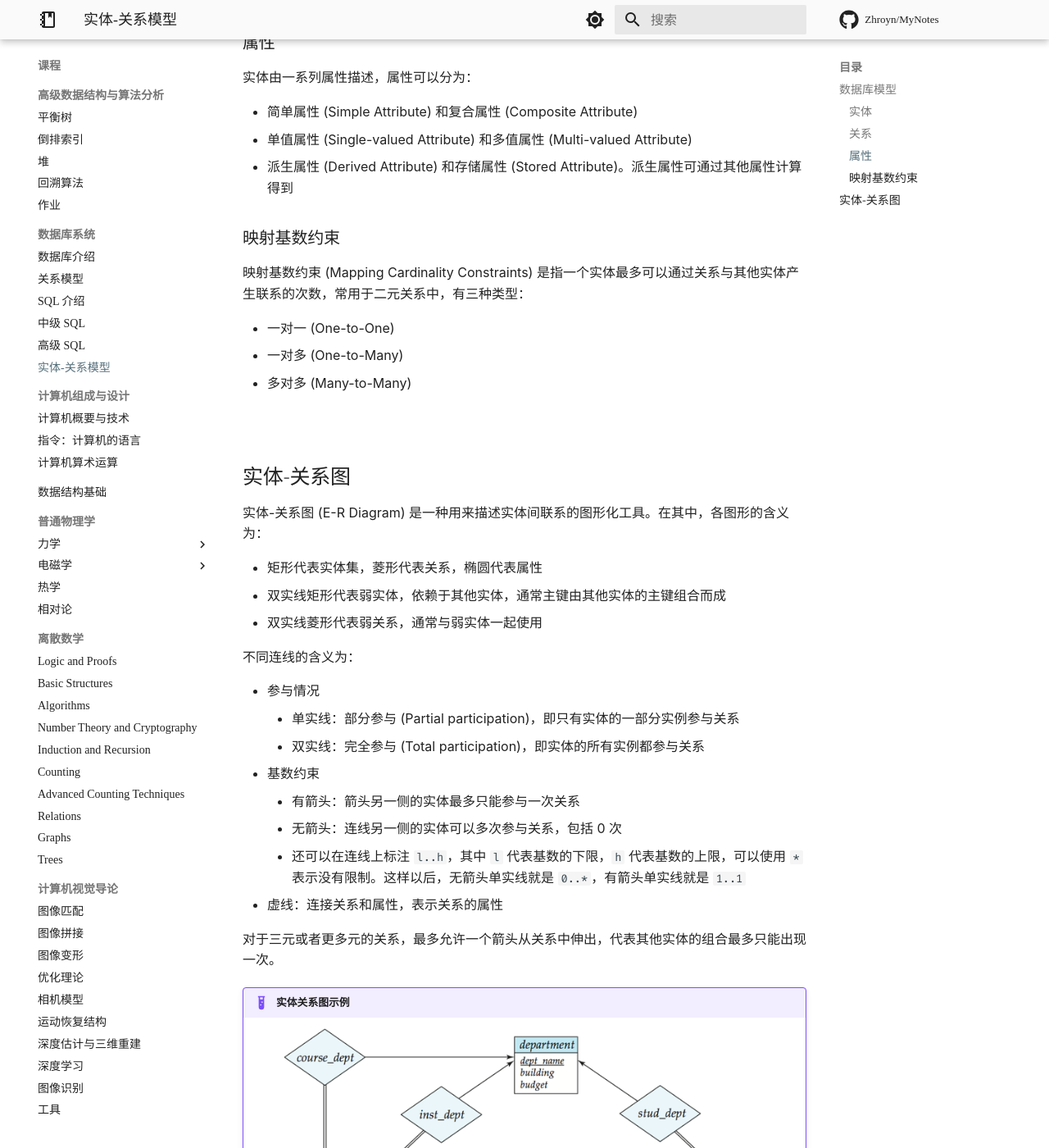
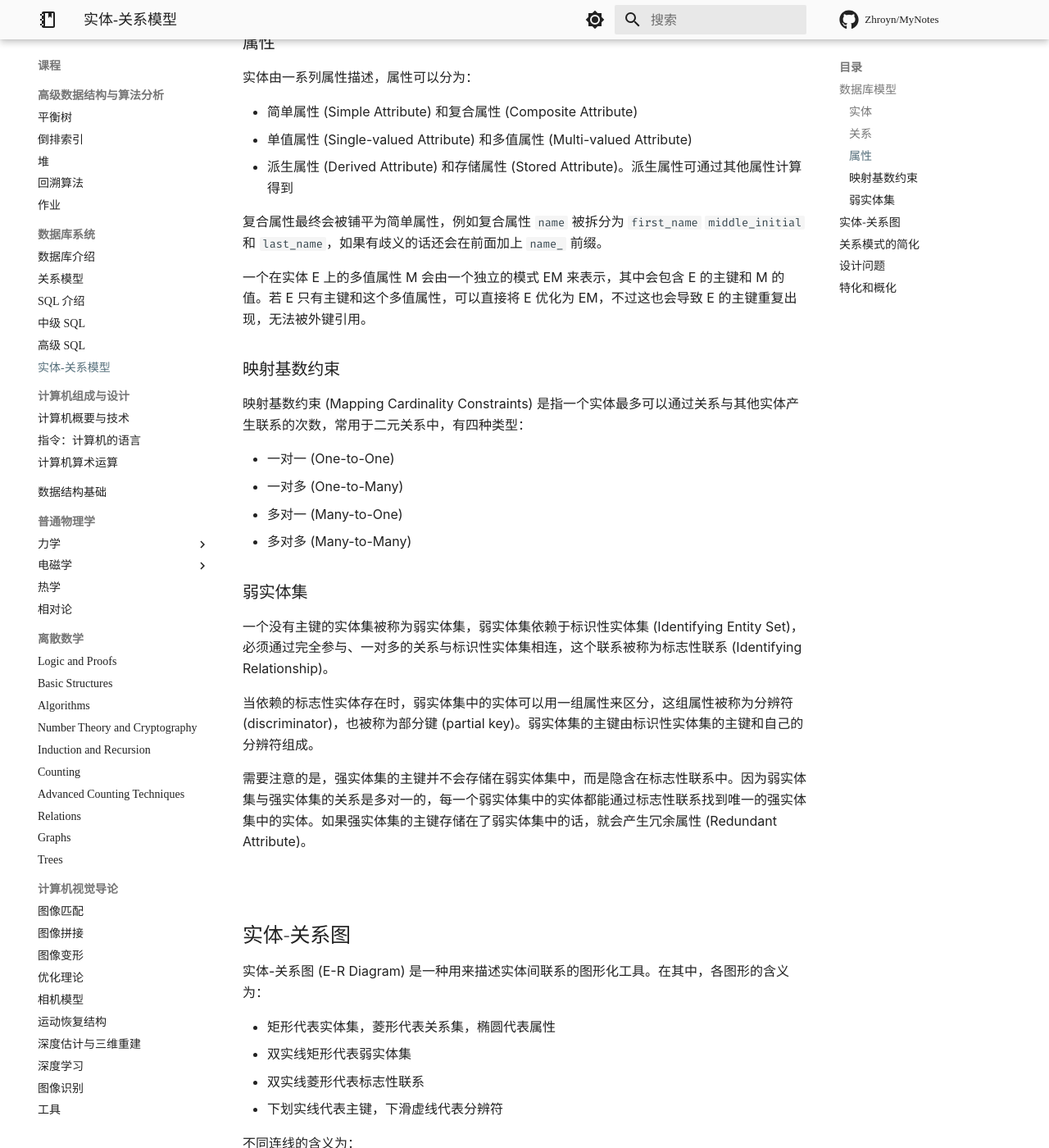
Before and after one commit to Pxtkn/MyNotes, an MkDocs documentation site: the page built from docs/课程/数据库系统/Chapter6 Entity-Relationship Model.md, in a window 1280 px wide and 1400 px high, scrolled down 652 px. Shown: the whole window at 82% size. Built offline with MkDocs 1.6.1 and Material for MkDocs 9.7.7, drawn with Linux system fonts in a browser that asks for light colours; nearby versions of some CDN libraries; some web fonts are replaced; library files that are not in the unit come from our copies; comment, search, counter and statistics services are not loaded; a style sheet for code colours, icons or effects is not loaded; some of the changed text lies outside the part shown.

Commit message:
docs: 完成了数据库实体-关系模型笔记

```diff
--- a/docs/课程/数据库系统/Chapter6 Entity-Relationship Model.md
+++ b/docs/课程/数据库系统/Chapter6 Entity-Relationship Model.md
@@ -27,14 +27,26 @@
 - 单值属性 (Single-valued Attribute) 和多值属性 (Multi-valued Attribute)
 - 派生属性 (Derived Attribute) 和存储属性 (Stored Attribute)。派生属性可通过其他属性计算得到
 
+复合属性最终会被铺平为简单属性，例如复合属性 `name` 被拆分为 `first_name` `middle_initial` 和 `last_name`，如果有歧义的话还会在前面加上 `name_` 前缀。
+
+一个在实体 E 上的多值属性 M 会由一个独立的模式 EM 来表示，其中会包含 E 的主键和 M 的值。若 E 只有主键和这个多值属性，可以直接将 E 优化为 EM，不过这也会导致 E 的主键重复出现，无法被外键引用。
+
 ### 映射基数约束
 
-映射基数约束 (Mapping Cardinality Constraints) 是指一个实体最多可以通过关系与其他实体产生联系的次数，常用于二元关系中，有三种类型：
+映射基数约束 (Mapping Cardinality Constraints) 是指一个实体最多可以通过关系与其他实体产生联系的次数，常用于二元关系中，有四种类型：
 
 - 一对一 (One-to-One)
 - 一对多 (One-to-Many)
+- 多对一 (Many-to-One)
 - 多对多 (Many-to-Many)
 
+### 弱实体集
+
+一个没有主键的实体集被称为弱实体集，弱实体集依赖于标识性实体集 (Identifying Entity Set)，必须通过完全参与、一对多的关系与标识性实体集相连，这个联系被称为标志性联系 (Identifying Relationship)。
+
+当依赖的标志性实体存在时，弱实体集中的实体可以用一组属性来区分，这组属性被称为分辨符 (discriminator)，也被称为部分键 (partial key)。弱实体集的主键由标识性实体集的主键和自己的分辨符组成。
+
+需要注意的是，强实体集的主键并不会存储在弱实体集中，而是隐含在标志性联系中。因为弱实体集与强实体集的关系是多对一的，每一个弱实体集中的实体都能通过标志性联系找到唯一的强实体集中的实体。如果强实体集的主键存储在了弱实体集中的话，就会产生冗余属性 (Redundant Attribute)。
 
 
 
@@ -44,9 +56,10 @@
 
 实体-关系图 (E-R Diagram) 是一种用来描述实体间联系的图形化工具。在其中，各图形的含义为：
 
-- 矩形代表实体集，菱形代表关系，椭圆代表属性
-- 双实线矩形代表弱实体，依赖于其他实体，通常主键由其他实体的主键组合而成
-- 双实线菱形代表弱关系，通常与弱实体一起使用
+- 矩形代表实体集，菱形代表关系集，椭圆代表属性
+- 双实线矩形代表弱实体集
+- 双实线菱形代表标志性联系
+- 下划实线代表主键，下滑虚线代表分辨符
 
 不同连线的含义为：
 
@@ -56,10 +69,75 @@
 - 基数约束
     - 有箭头：箭头另一侧的实体最多只能参与一次关系
     - 无箭头：连线另一侧的实体可以多次参与关系，包括 0 次
-    - 还可以在连线上标注 `l..h`，其中 `l` 代表基数的下限，`h` 代表基数的上限，可以使用 `*` 表示没有限制。这样以后，无箭头单实线就是 `0..*`，有箭头单实线就是 `1..1`
+    - 还可以在实体集和关系集连线上标注 `l..h`，其中 `l` 代表基数的下限，`h` 代表基数的上限。这样以后，下限为 1 代表完全参与，上限为 1 代表最多参与一次，上限为 `*` 代表没有限制
 - 虚线：连接关系和属性，表示关系的属性
 
 对于三元或者更多元的关系，最多允许一个箭头从关系中伸出，代表其他实体的组合最多只能出现一次。
 
 !!! example "实体关系图示例"
     ![实体关系图示例](../../assets/db_erd_example.png)
+
+
+
+
+
+<br>
+
+## 关系模式的简化
+
+实体集和关系集可以统一表示为关系模型，符合 E-R 图的数据库则可以表示为一系列关系模式的集合，其中实体集和关系集的转换如下：
+
+- 强实体集：属性不变
+- 弱实体集：添加标识性强实体集的主键作为属性，与自己的分辨符一起组成主键
+- 多对多关系：包含两侧的主键以及可能的描述性属性
+- 一对多关系：该关系是冗余的，可以通过在多的一侧添加属性来表示。如果多的一侧没有完全参与，对应的属性可以为空
+- 一对一关系：可以将任意一侧作为多的一侧
+
+
+
+
+<br>
+
+## 设计问题
+
+常见的设计错误有：
+
+- 属性冗余
+- 属性使用不当，本来应该是多值的属性被设计成了单值属性，此时可以将其定义为多值属性，或者新建一个关系：
+
+<div align="center"> <img src="../../assets/db_erroneous_design.png" width=50%> </div>
+
+<div align="center"> <img src="../../assets/db_correct_design.png" width=80%> </div>
+
+设计时的权衡有：
+
+- 实体集 vs 属性：可以在实体集中使用多值属性，也可以将多值属性转换为实体集，例如将 `phone_number` 属性转换为 `phone` 实体集，此时可以方便地为每个电话号码添加属性，还可以方便地表示共享电话号码
+- 实体集 vs 关系集：如果关系集的属性很多，可以考虑将其转换为实体集，然后再与原来相连的实体集建立新的关系，例如将 `buy` 转换为 `order`，此时可以方便地为每个订单添加付款情况、物流信息等属性，还可以方便地与更多实体集相连
+- 属性置于关系 vs 属性置于实体：若只需注意该动作最后的结果，则可以将属性置于实体，否则需要置于关系，例如将 `date` 属性置于 `access` 关系，则可以查询每次访问的时间，而将其置于 `user` 实体，则可以查询用户的最后访问时间
+- 二元关系 vs 多元关系：尽管可以将多元关系转换为二元关系，但有时候多元关系更加直观且方便。转换的方法为，先用一个新的实体集替换多元关系集，然后再让这个实体集与原来的实体集建立新的二元关系：
+
+<div align="center"> <img src="../../assets/db_convert_nonbinary_to_binary.png" width=80%> </div>
+
+
+
+
+
+<br>
+
+## 特化和概化
+
+- 特化 (Specialization) 是一个自顶而下的过程，子实体集会继承父实体集的所有属性和关系参与情况
+- 概化 (Generalization) 是一个自底而上的过程，会将有相同特征的实体集合并为一个更高层级的实体集
+
+特化和概化是两个可交换的概念，在 ER 图中的表示是相同的：
+
+<div align="center"> <img src="../../assets/db_specialization_example.png" width=70%> </div>
+
+图中约束的含义如下：
+
+- Disjoint: 实体只能属于一个子实体集
+- Overlapping: 实体可以属于多个子实体集
+- Partial: 实体可能不属于任意一个子实体集
+- Total: 实体必须属于其中一个子实体集
+
+Partial 和 Total 属于完全性约束 (Completeness constraint)。
```
Also changed, not shown: docs/assets/db_convert_nonbinary_to_binary.png (added), docs/assets/db_correct_design.png (added), docs/assets/db_erroneous_design.png (added), docs/assets/db_specialization_example.png (added).
